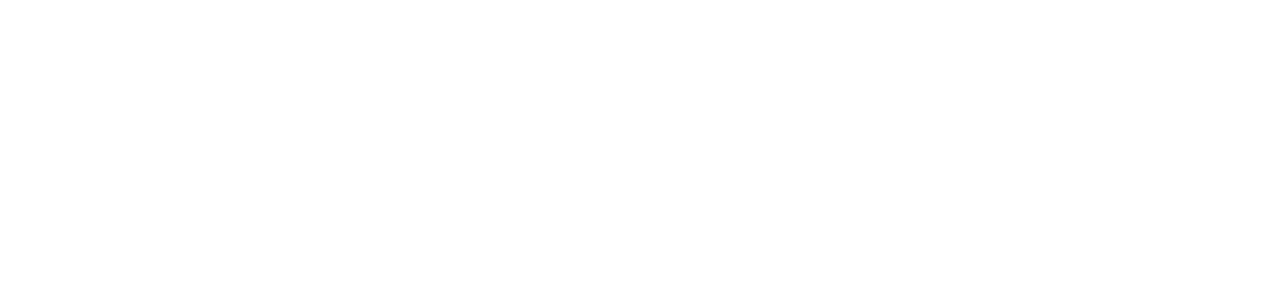
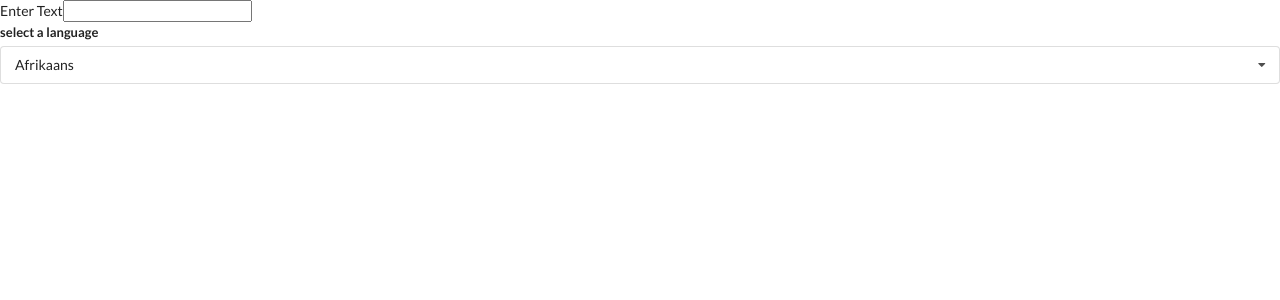
Before and after one commit to mosesglitch/React-Accordion, a React (Create React App) app: page / in a window 1280 px wide. Shown: the top 300 px of the page. Built offline with nearby package versions, Linux system fonts and the light colour scheme.

Commit message:
add translate input

```diff
--- a/src/App.js
+++ b/src/App.js
@@ -29,9 +29,15 @@
   },
 ];
 const App = () => {
+  return (
     <div>
-    <Translate />;
-  </div>;
+      <Translate />
+      {console.log("why")}
+    </div>
+  );
+};
+export default App;
+
 // const [selected, setSelected] = useState(options[0]);
 // const [showDropdown, setShowDropdown] = useState(true);
 // return (
@@ -48,5 +54,5 @@
 //     ) : null}
 //   </div>
 // );
-};
-export default App;
+// };
+// export default App;
--- a/src/components/Dropdown.js
+++ b/src/components/Dropdown.js
@@ -1,6 +1,6 @@
 import React, { useEffect, useState, useRef } from "react";
 
-const Dropdown = ({ options, selected, onSelectedChange }) => {
+const Dropdown = ({ label, options, selected, onSelectedChange }) => {
   const [open, setOpen] = useState(false);
   const ref = useRef();
 
@@ -34,7 +34,7 @@
   return (
     <div ref={ref} className="ui form">
       <div className="field">
-        <label className="label">Select a color</label>
+        <label className="label">{label}</label>
         <div
           onClick={() => setOpen(!open)}
           className={`ui selection dropdown ${open ? "visible active" : ""}`}
--- a/src/components/Translate.js
+++ b/src/components/Translate.js
@@ -1,6 +1,5 @@
 import React, { useState } from "react";
 import Dropdown from "./Dropdown";
-
 const options = [
   {
     label: "Afrikaans",
@@ -15,11 +14,19 @@
     value: "hi",
   },
 ];
-const Translate = (options) => {
+const Translate = () => {
   const [language, setLanguage] = useState(options[0]);
+  const [text, setText] = useState("");
   return (
     <div>
+      <div className="ui form>">
+        <div className="field">
+          <label>Enter Text</label>
+          <input value={text} onChange={(e) => setText(e.target.value)} />
+        </div>
+      </div>
       <Dropdown
+        label="select a language"
         selected={language}
         onSelectedChange={setLanguage}
         options={options}
```
Lines whose indentation alone changed are shown as unchanged.
